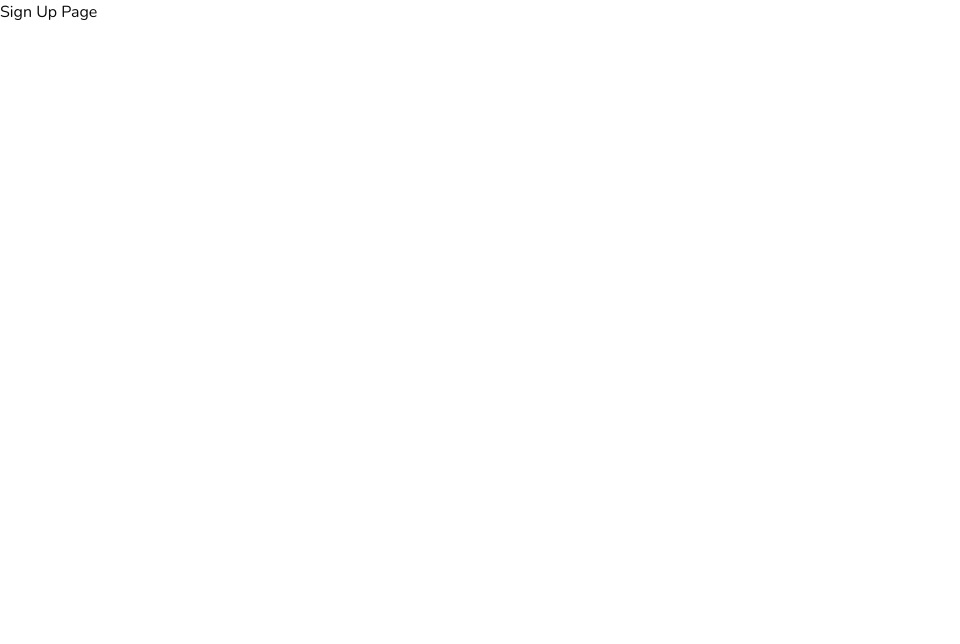
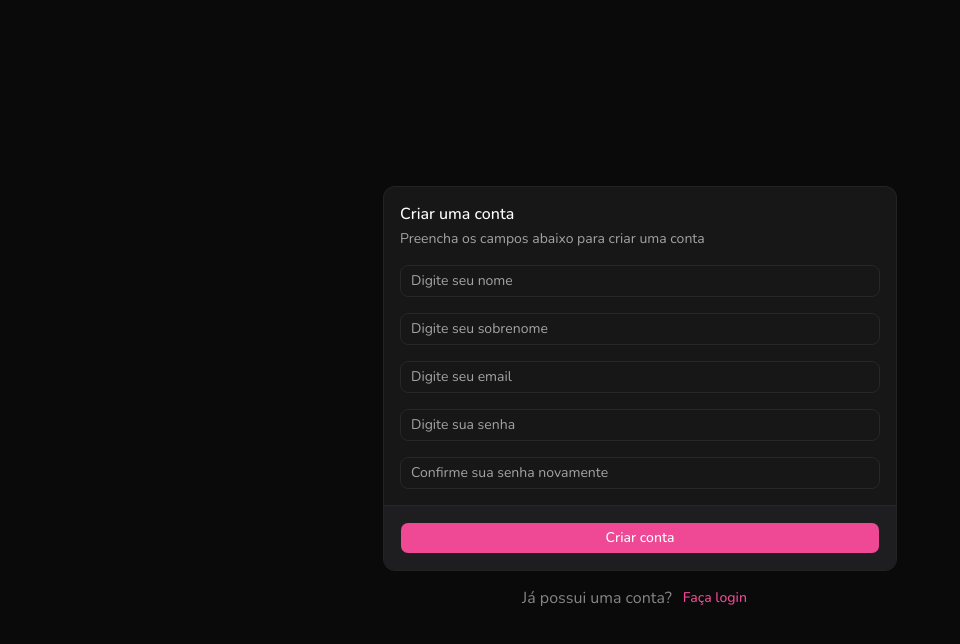
Before and after one commit to Allaaxx/fintrack, a React (Vite) app: page /signup in a window 1280 px wide. Shown: the top 644 px of the page, without its empty margins (0-960 px from the left). Built offline with nearby package versions, Linux system fonts and the light colour scheme.

Commit message:
feat: add initial sign up page

```diff
--- a/package.json
+++ b/package.json
@@ -16,6 +16,7 @@
     "@tailwindcss/vite": "^4.3.3",
     "class-variance-authority": "^0.7.1",
     "clsx": "^2.1.1",
+    "cn": "^0.2.6",
     "lucide-react": "^1.34.0",
     "react": "^19.2.8",
     "react-dom": "^19.2.8",
--- /dev/null
+++ b/src/components/ui/card.jsx
@@ -0,0 +1,120 @@
+import * as React from "react"
+import { cn } from "cn"
+
+function Card({
+  className,
+  size = "default",
+  ...props
+}) {
+  return (
+    <div
+      data-slot="card"
+      data-size={size}
+      className={cn(
+        "group/card flex flex-col gap-(--card-spacing) overflow-hidden rounded-xl bg-card py-(--card-spacing) text-sm text-card-foreground ring-1 ring-foreground/10 [--card-spacing:--spacing(4)] has-data-[slot=card-footer]:pb-0 has-[>img:first-child]:pt-0 data-[size=sm]:[--card-spacing:--spacing(3)] data-[size=sm]:has-data-[slot=card-footer]:pb-0 *:[img:first-child]:rounded-t-xl *:[img:last-child]:rounded-b-xl",
+        className
+      )}
+      {...props}
+    />
+  )
+}
+
+function CardHeader({
+  className,
+  ...props
+}) {
+  return (
+    <div
+      data-slot="card-header"
+      className={cn(
+        "group/card-header @container/card-header grid auto-rows-min items-start gap-1 rounded-t-xl px-(--card-spacing) has-data-[slot=card-action]:grid-cols-[1fr_auto] has-data-[slot=card-description]:grid-rows-[auto_auto] [.border-b]:pb-(--card-spacing)",
+        className
+      )}
+      {...props}
+    />
+  )
+}
+
+function CardTitle({
+  className,
+  ...props
+}) {
+  return (
+    <div
+      data-slot="card-title"
+      className={cn(
+        "font-heading text-base leading-snug font-medium group-data-[size=sm]/card:text-sm",
+        className
+      )}
+      {...props}
+    />
+  )
+}
+
+function CardDescription({
+  className,
+  ...props
+}) {
+  return (
+    <div
+      data-slot="card-description"
+      className={cn("text-sm text-muted-foreground", className)}
+      {...props}
+    />
+  )
+}
+
+function CardAction({
+  className,
+  ...props
+}) {
+  return (
+    <div
+      data-slot="card-action"
+      className={cn(
+        "col-start-2 row-span-2 row-start-1 self-start justify-self-end",
+        className
+      )}
+      {...props}
+    />
+  )
+}
+
+function CardContent({
+  className,
+  ...props
+}) {
+  return (
+    <div
+      data-slot="card-content"
+      className={cn("px-(--card-spacing)", className)}
+      {...props}
+    />
+  )
+}
+
+function CardFooter({
+  className,
+  ...props
+}) {
+  return (
+    <div
+      data-slot="card-footer"
+      className={cn(
+        "flex items-center rounded-b-xl border-t bg-muted/50 p-(--card-spacing)",
+        className
+      )}
+      {...props}
+    />
+  )
+}
+
+export {
+  Card,
+  CardHeader,
+  CardFooter,
+  CardTitle,
+  CardAction,
+  CardDescription,
+  CardContent,
+}
--- /dev/null
+++ b/src/components/ui/input.jsx
@@ -0,0 +1,23 @@
+import * as React from "react"
+import { Input as InputPrimitive } from "@base-ui/react/input"
+import { cn } from "cn"
+
+function Input({
+  className,
+  type,
+  ...props
+}) {
+  return (
+    <InputPrimitive
+      type={type}
+      data-slot="input"
+      className={cn(
+        "h-8 w-full min-w-0 rounded-lg border border-input bg-transparent px-2.5 py-1 text-base transition-colors outline-none file:inline-flex file:h-6 file:border-0 file:bg-transparent file:text-sm file:font-medium file:text-foreground placeholder:text-muted-foreground focus-visible:border-ring focus-visible:ring-3 focus-visible:ring-ring/50 disabled:pointer-events-none disabled:cursor-not-allowed disabled:bg-input/50 disabled:opacity-50 aria-invalid:border-destructive aria-invalid:ring-3 aria-invalid:ring-destructive/20 md:text-sm dark:bg-input/30 dark:disabled:bg-input/80 dark:aria-invalid:border-destructive/50 dark:aria-invalid:ring-destructive/40",
+        className
+      )}
+      {...props}
+    />
+  )
+}
+
+export { Input }
--- a/src/index.css
+++ b/src/index.css
@@ -62,30 +62,30 @@
   --primary-blue: oklch(63.34% 0.1923 259.62);
   --primary-green: oklch(68.13% 0.1872 138.09);
   --primary-red: oklch(60.71% 0.2204 26.87);
-  --background: oklch(1 0 0);
-  --foreground: oklch(0.145 0 0);
-  --card: oklch(1 0 0);
-  --card-foreground: oklch(0.145 0 0);
-  --popover: oklch(1 0 0);
-  --popover-foreground: oklch(0.145 0 0);
-  --primary: oklch(0.205 0 0);
-  --primary-foreground: oklch(0.985 0 0);
-  --secondary: oklch(0.97 0 0);
-  --secondary-foreground: oklch(0.205 0 0);
-  --muted: oklch(0.97 0 0);
-  --muted-foreground: oklch(0.556 0 0);
-  --accent: oklch(0.97 0 0);
-  --accent-foreground: oklch(0.205 0 0);
-  --destructive: oklch(0.577 0.245 27.325);
-  --border: oklch(0.922 0 0);
-  --input: oklch(0.922 0 0);
-  --ring: oklch(0.708 0 0);
+  --background: oklch(14.48% 0 0);
+  --foreground: oklch(1 0 0);
+  --card: oklch(20.46% 0 0);
+  --card-foreground: oklch(1 0 0);
+  --popover: oklch(20.46% 0 0);
+  --popover-foreground: oklch(1 0 0);
+  --primary: oklch(66.02% 0.2114 356.58);
+  --primary-foreground: oklch(1 0 0);
+  --secondary: oklch(27.39% 0.0055 286.03);
+  --secondary-foreground: oklch(1 0 0);
+  --muted: oklch(27.39% 0.0055 286.03);
+  --muted-foreground: oklch(71.55% 0 0);
+  --accent: oklch(27.39% 0.0055 286.03);
+  --accent-foreground: oklch(1 0 0);
+  --destructive: oklch(60.71% 0.2204 26.87);
+  --border: oklch(27.39% 0.0055 286.03);
+  --input: oklch(27.39% 0.0055 286.03);
+  --ring: oklch(86.99% 0 0);
   --chart-1: oklch(52.98% 0.1932 262.05);
   --chart-2: oklch(69.94% 0.1339 165.46);
   --chart-3: oklch(72.27% 0.1502 60.58);
   --chart-4: oklch(61.93% 0.2029 312.74);
   --chart-5: oklch(61.18% 0.2093 6.14);
-  --radius: 0.625rem;
+  --radius: 0.5rem;
   --sidebar: oklch(0.985 0 0);
   --sidebar-foreground: oklch(0.145 0 0);
   --sidebar-primary: oklch(0.205 0 0);
--- a/src/pages/signup.jsx
+++ b/src/pages/signup.jsx
@@ -1,5 +1,56 @@
+import { Link } from 'react-router';
+
+import { Button } from '@/components/ui/button';
+import {
+  Card,
+  CardContent,
+  CardDescription,
+  CardFooter,
+  CardHeader,
+  CardTitle,
+} from '@/components/ui/card';
+import { Input } from '@/components/ui/input';
+
 const SignUpPage = () => {
-  return <h1>Sign Up Page</h1>;
+  return (
+    <div className="flex h-screen w-screen flex-col items-center justify-center gap-3">
+      <Card className="w-full max-w-lg">
+        <CardHeader>
+          <CardTitle>Criar uma conta</CardTitle>
+          <CardDescription>
+            Preencha os campos abaixo para criar uma conta
+          </CardDescription>
+        </CardHeader>
+        <CardContent className="space-y-4">
+          <div className="space-y-2">
+            <Input type="text" placeholder="Digite seu nome" />
+          </div>
+          <div className="space-y-2">
+            <Input type="text" placeholder="Digite seu sobrenome" />
+          </div>
+          <div className="space-y-2">
+            <Input type="email" placeholder="Digite seu email" />
+          </div>
+          <div className="space-y-2">
+            <Input type="password" placeholder="Digite sua senha" />
+          </div>
+          <div className="space-y-2">
+            <Input type="password" placeholder="Confirme sua senha novamente" />
+          </div>
+        </CardContent>
+        <CardFooter>
+          <Button className="w-full">Criar conta</Button>
+        </CardFooter>
+      </Card>
+
+      <div className="flex items-center justify-center">
+        <p className="text-center opacity-50">Já possui uma conta? </p>
+        <Button variant="link" asChild>
+          <Link to="/signin">Faça login</Link>
+        </Button>
+      </div>
+    </div>
+  );
 };
 
 export default SignUpPage;
```
Also changed, not shown: 1 other file (tests, documents, lock files or other folders).
